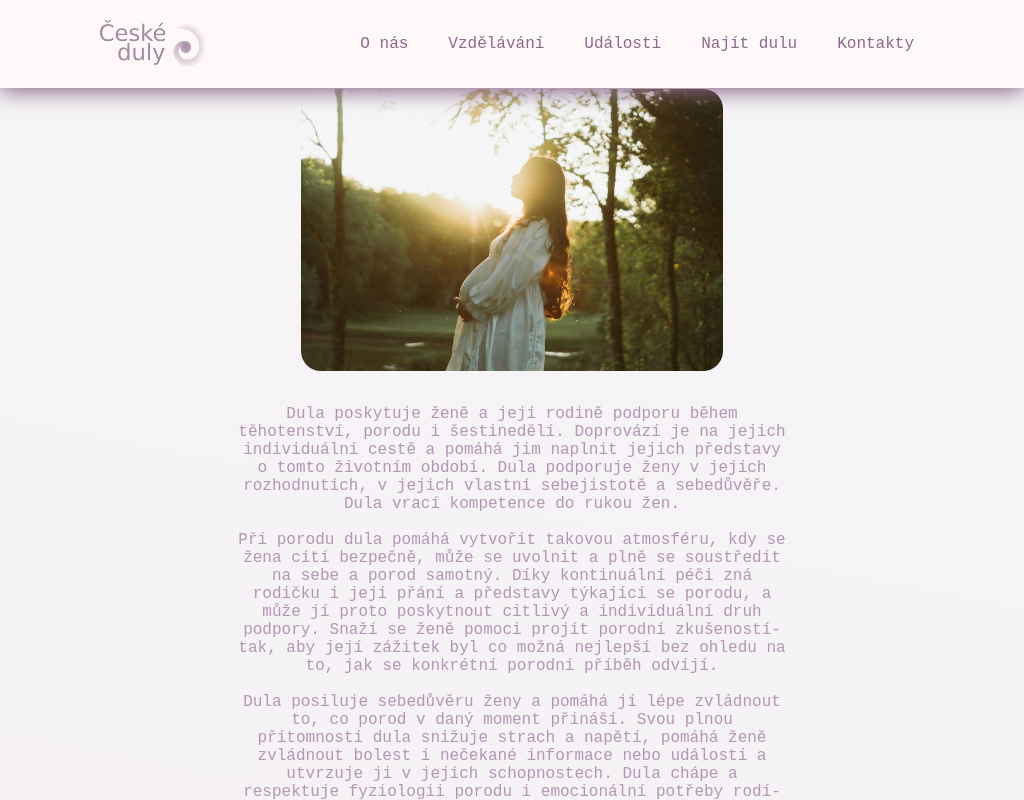
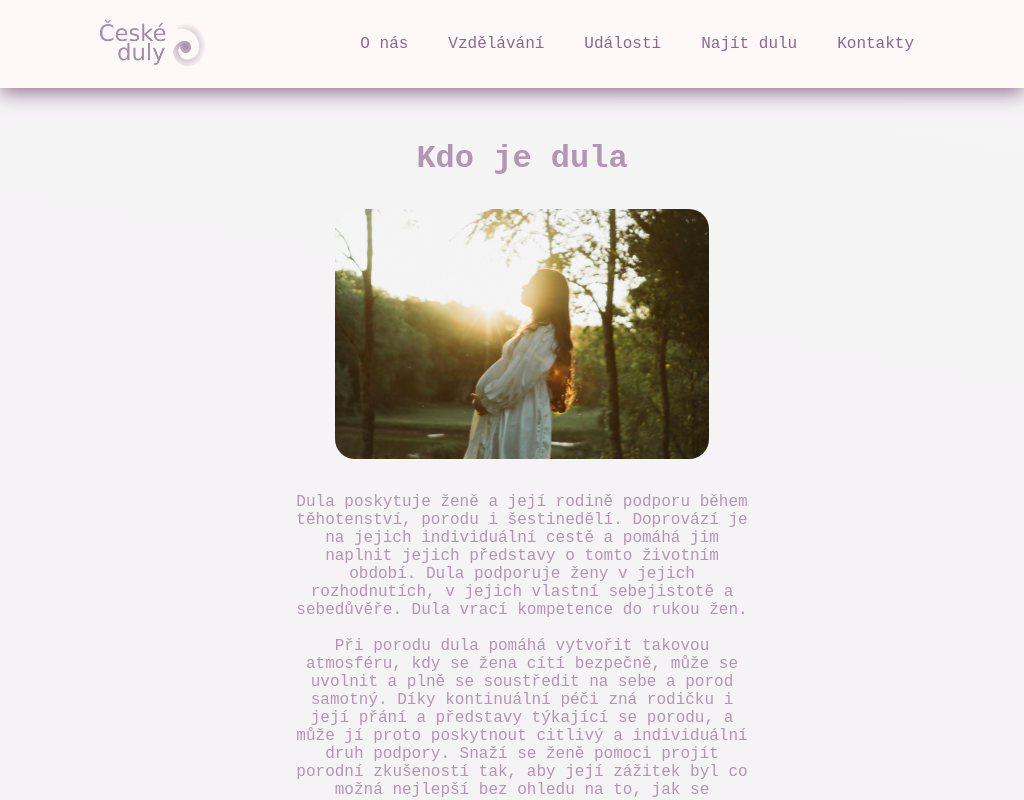
Before and after one commit to CreativeOxana/mojedula, a React (Vite) app: page /about in a window 1024 px wide. Shown: the top 800 px of the page. Built offline with nearby package versions, Linux system fonts and the light colour scheme; a web font is replaced by a local one.

Commit message:
Correcting

```diff
--- a/src/pages/About/style.css
+++ b/src/pages/About/style.css
@@ -169,7 +169,7 @@ p i {
 @media screen and (min-width: 1000px) and (max-width: 1200px) {
 
   .container.about {
-    margin: 0 70px 0 70px;
+    margin: 120px 100px 80px 120px;
   }
 
   .container.about .about-box,
```
